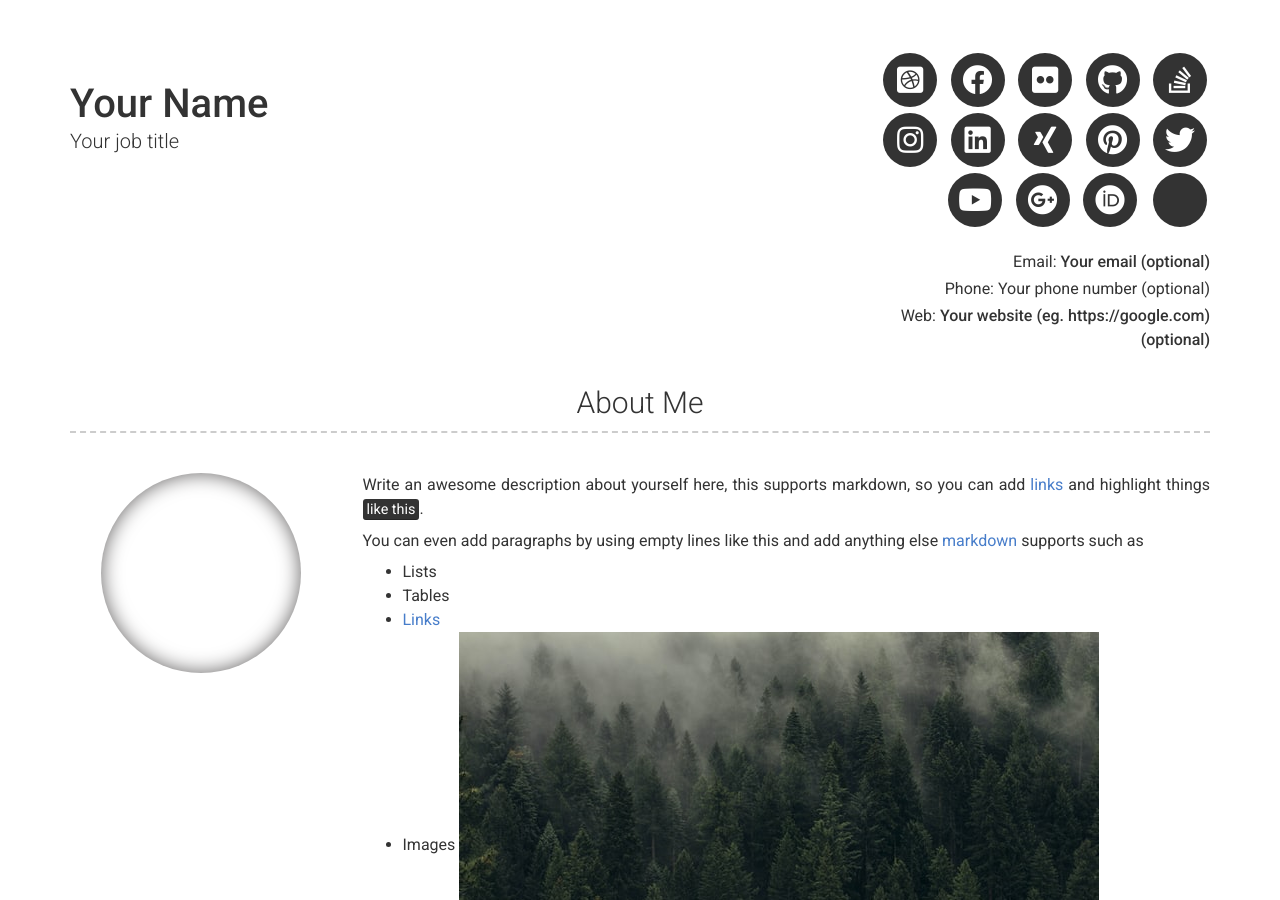
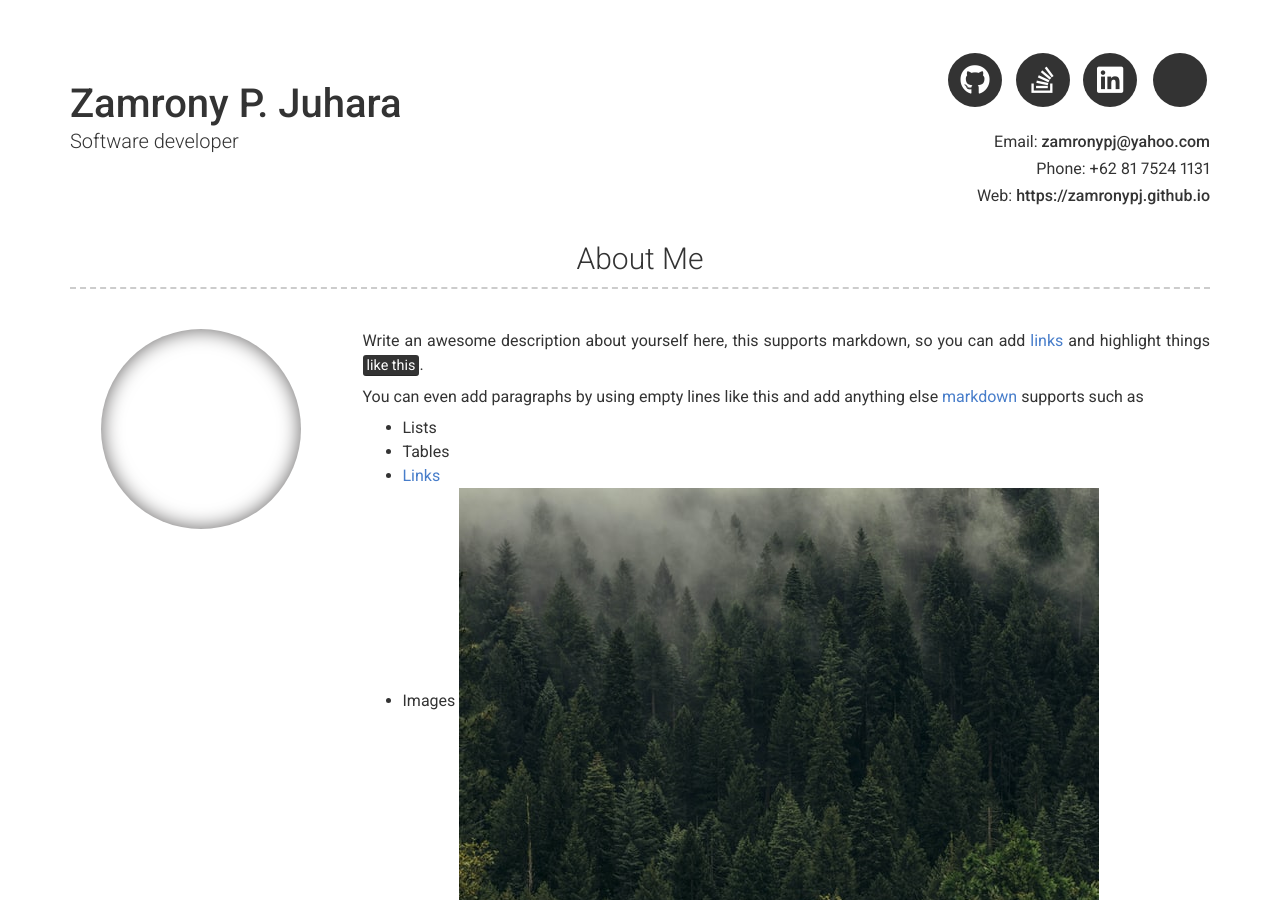
Before and after one commit to zamronypj/zamronypj.github.io, a Jekyll site: the page built from index.md, in a window 1280 px wide and 900 px high. Built offline with Jekyll 4.4.1, drawn with Linux system fonts in a browser that asks for light colours; nearby versions of some CDN libraries; some of the changed text lies outside the part shown.

Commit message:
edit yaml config

```diff
--- a/_config.yml
+++ b/_config.yml
@@ -6,32 +6,32 @@ repository: Git repository where your resume will be hosted, only required if yo
 version: 2
 
 # Personal info
-name: Your Name
-title: Your job title
-email: Your email (optional)
+name: Zamrony P. Juhara
+title: Software developer
+email: zamronypj@yahoo.com
 # email_title: Email (Email title override)
-phone: Your phone number (optional)
+phone: +62 81 7524 1131
 # phone_title: Phone (Phone title override)
-website: Your website (eg. https://google.com)(optional)
+website: https://zamronypj.github.io
 # website_title: Web (Website title override)
 
 # Dark Mode (true/false/never)
 darkmode: false
 
 # Social links
-twitter_username: jekyllrb
-github_username:  jekyll
-stackoverflow_username: "00000001"
-dribbble_username: jekyll
-facebook_username: jekyll
-flickr_username: jekyll
-instagram_username: jekyll
+#twitter_username: jekyllrb
+github_username:  zamronypj
+stackoverflow_username: "5855039"
+#dribbble_username: jekyll
+#facebook_username: jekyll
+#flickr_username: jekyll
+#instagram_username: jekyll
 linkedin_username: jekyll
-xing_username: jekyll
-pinterest_username: jekyll
-youtube_username: jekyll
-googleplus_username: +jekyll
-orcid_username: 0000-0000-0000-0000
+#xing_username: jekyll
+#pinterest_username: jekyll
+#youtube_username: jekyll
+#googleplus_username: +jekyll
+#orcid_username: 0000-0000-0000-0000
 
 # Additional icon links
 additional_links:
```
